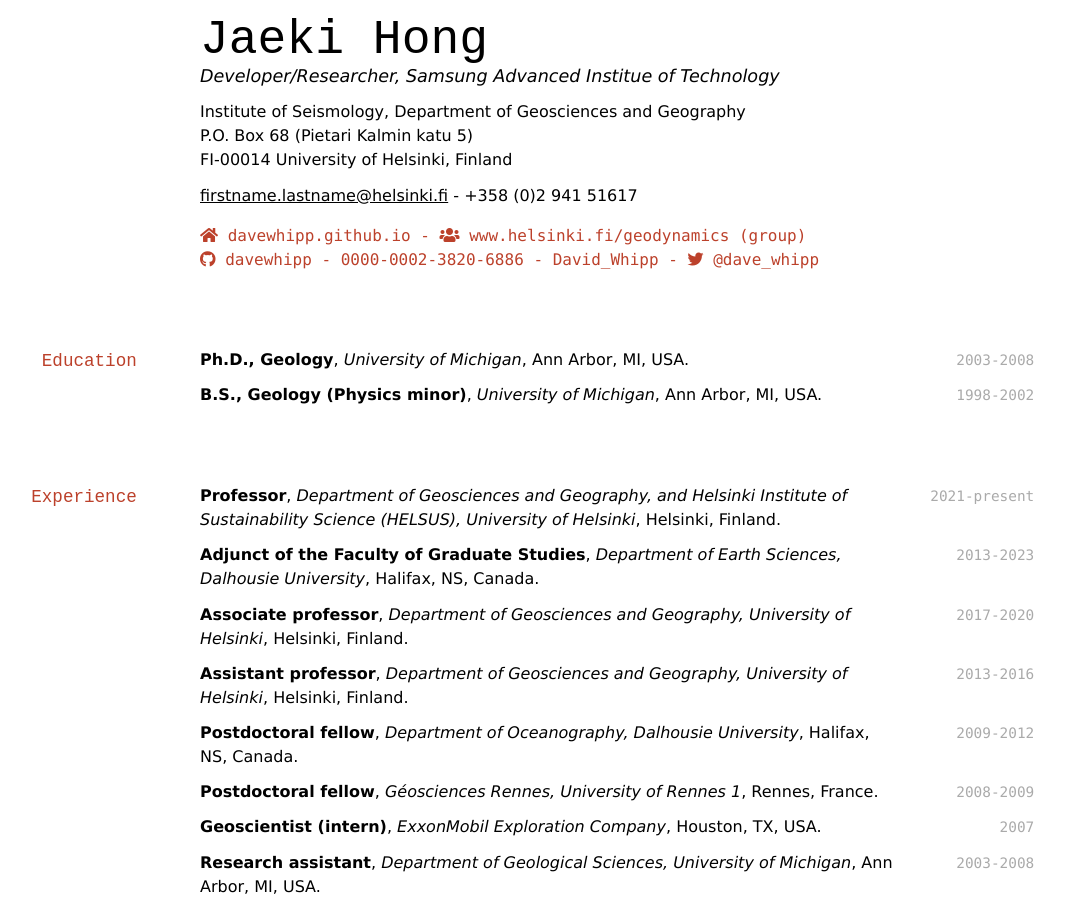
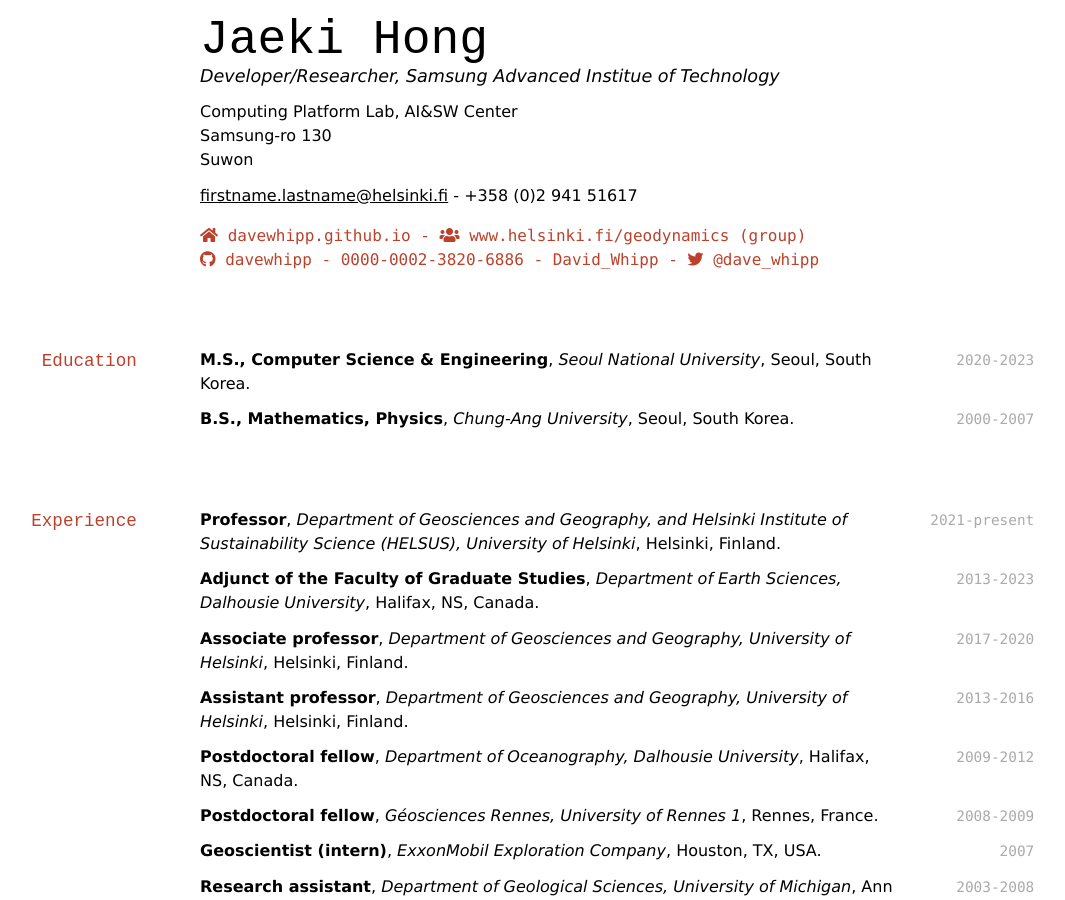
Before and after one commit to Jaeki/jaeki.github.io, a Jekyll site: the page built from index.md, in a window 1280 px wide and 900 px high. Shown: the whole window, without its empty margins (132-1197 px from the left). Built offline with Jekyll 4.4.1, drawn with Linux system fonts in a browser that asks for light colours; nearby versions of some CDN libraries; a style sheet for code colours, icons or effects is not loaded.

Commit message:
Update index.md

```diff
--- a/index.md
+++ b/index.md
@@ -5,9 +5,9 @@ title: David Whipp's CV
 # Jaeki Hong
 Developer/Researcher, Samsung Advanced Institue of Technology
 
-Institute of Seismology, Department of Geosciences and Geography<br/>
-P.O. Box 68 (Pietari Kalmin katu 5)<br/>
-FI-00014 University of Helsinki, Finland<br/>
+Computing Platform Lab, AI&SW Center<br/>
+Samsung-ro 130<br/>
+Suwon<br/>
 
 <a href="firstname.lastname@helsinki.fi">firstname.lastname@helsinki.fi</a> - +358 (0)2 941 51617
 
@@ -22,11 +22,11 @@ FI-00014 University of Helsinki, Finland<br/>
 
 ## Education
 
-`2003-2008`
-**Ph.D., Geology**, *University of Michigan*, Ann Arbor, MI, USA.
+`2020-2023`
+**M.S., Computer Science & Engineering**, *Seoul National University*, Seoul, South Korea.
 
-`1998-2002`
-**B.S., Geology (Physics minor)**, *University of Michigan*, Ann Arbor, MI, USA.
+`2000-2007`
+**B.S., Mathematics, Physics**, *Chung-Ang University*, Seoul, South Korea.
 
 ## Experience
 
```
